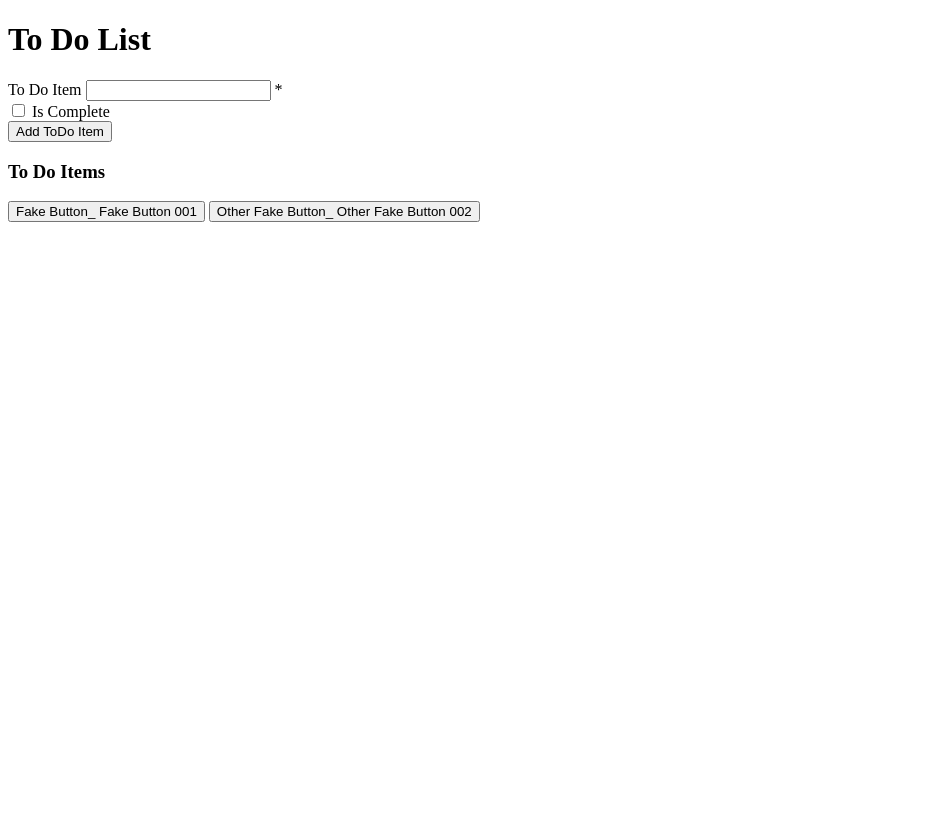
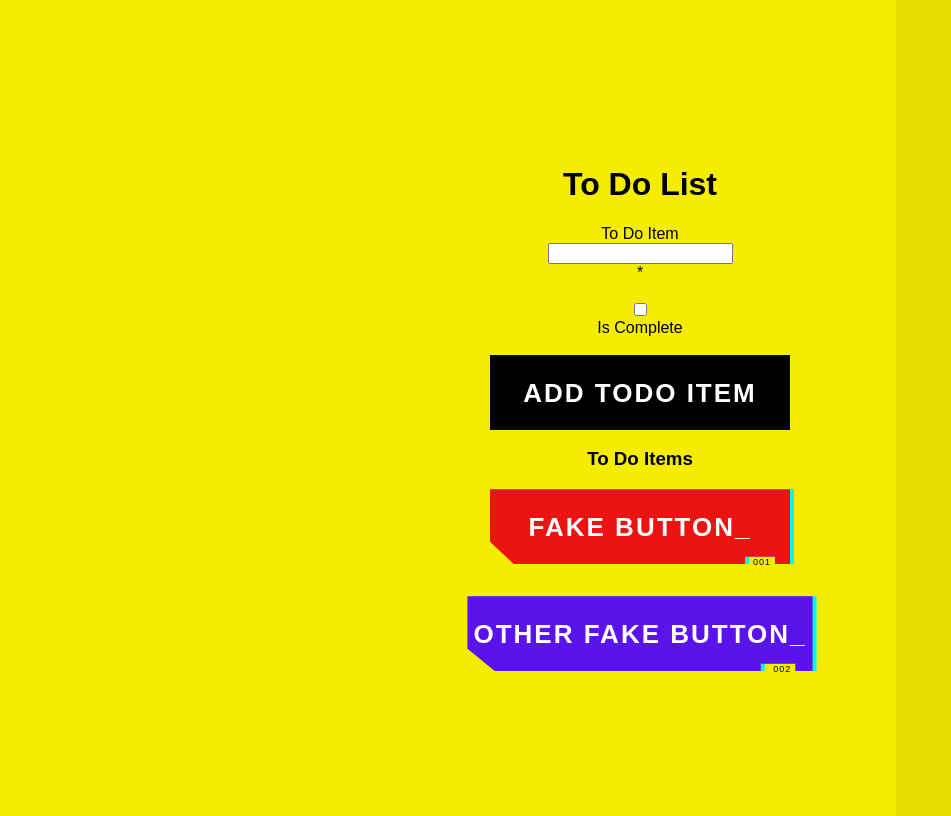
Before and after one commit to hunterthis/To-Do-List-App, a website: page index.html in a window 1280 px wide. Shown: the whole page, without its empty margins (0-951 px from the left). Drawn offline with Linux system fonts and the light colour scheme; a web font is replaced by a local one.

Commit message:
added cyberpunk details found online

```diff
--- a/css/styles.css
+++ b/css/styles.css
@@ -1,3 +1,5 @@
+
+
 .todo{
 
     box-sizing: border-box;
@@ -17,3 +19,206 @@ margin:0px;
     opacity: 50%;
     background-color: orange;
 }
+
+
+@font-face {
+  font-family: Cyber;
+  src: url("https://assets.codepen.io/605876/Blender-Pro-Bold.otf");
+  font-display: swap;
+}
+
+* {
+  box-sizing: border-box;
+}
+
+body {
+  display: flex;
+  align-items: center;
+  flex-direction: column;
+  justify-content: center;
+  min-height: 100vh;
+  font-family: 'Cyber', sans-serif;
+  background-color: aquamarine;
+  background: linear-gradient(90deg, #f5ed00 70%, #e6de00 70%), #fff700;
+}
+
+body .cybr-btn + .cybr-btn {
+  margin-top: 2rem;
+}
+
+input#add.cybr-btn{
+    background-color: black;
+}
+
+
+.cybr-btn {
+  --primary: hsl(var(--primary-hue), 85%, calc(var(--primary-lightness, 50) * 1%));
+  --shadow-primary: hsl(var(--shadow-primary-hue), 90%, 50%);
+  --primary-hue: 0;
+  --primary-lightness: 50;
+  --color: hsl(0, 0%, 100%);
+  --font-size: 26px;
+  --shadow-primary-hue: 180;
+  --label-size: 9px;
+  --shadow-secondary-hue: 60;
+  --shadow-secondary: hsl(var(--shadow-secondary-hue), 90%, 60%);
+  --clip: polygon(0 0, 100% 0, 100% 100%, 95% 100%, 95% 90%, 85% 90%, 85% 100%, 8% 100%, 0 70%);
+  --border: 4px;
+  --shimmy-distance: 5;
+  --clip-one: polygon(0 2%, 100% 2%, 100% 95%, 95% 95%, 95% 90%, 85% 90%, 85% 95%, 8% 95%, 0 70%);
+  --clip-two: polygon(0 78%, 100% 78%, 100% 100%, 95% 100%, 95% 90%, 85% 90%, 85% 100%, 8% 100%, 0 78%);
+  --clip-three: polygon(0 44%, 100% 44%, 100% 54%, 95% 54%, 95% 54%, 85% 54%, 85% 54%, 8% 54%, 0 54%);
+  --clip-four: polygon(0 0, 100% 0, 100% 0, 95% 0, 95% 0, 85% 0, 85% 0, 8% 0, 0 0);
+  --clip-five: polygon(0 0, 100% 0, 100% 0, 95% 0, 95% 0, 85% 0, 85% 0, 8% 0, 0 0);
+  --clip-six: polygon(0 40%, 100% 40%, 100% 85%, 95% 85%, 95% 85%, 85% 85%, 85% 85%, 8% 85%, 0 70%);
+  --clip-seven: polygon(0 63%, 100% 63%, 100% 80%, 95% 80%, 95% 80%, 85% 80%, 85% 80%, 8% 80%, 0 70%);
+  font-family: 'Cyber', sans-serif;
+  color: var(--color);
+  cursor: pointer;
+  background: transparent;
+  text-transform: uppercase;
+  font-size: var(--font-size);
+  outline: transparent;
+  letter-spacing: 2px;
+  position: relative;
+  font-weight: 700;
+  border: 0;
+  min-width: 300px;
+  height: 75px;
+  line-height: 75px;
+  transition: background 0.2s;
+}
+
+.cybr-btn:hover {
+  --primary: hsl(var(--primary-hue), 85%, calc(var(--primary-lightness, 50) * 0.8%));
+}
+.cybr-btn:active {
+  --primary: hsl(var(--primary-hue), 85%, calc(var(--primary-lightness, 50) * 0.6%));
+}
+
+.cybr-btn:after,
+.cybr-btn:before {
+  content: '';
+  position: absolute;
+  top: 0;
+  left: 0;
+  right: 0;
+  bottom: 0;
+  clip-path: var(--clip);
+  z-index: -1;
+}
+
+.cybr-btn:before {
+  background: var(--shadow-primary);
+  transform: translate(var(--border), 0);
+}
+
+.cybr-btn:after {
+  background: var(--primary);
+}
+
+.cybr-btn__tag {
+  position: absolute;
+  padding: 1px 4px;
+  letter-spacing: 1px;
+  line-height: 1;
+  bottom: -5%;
+  right: 5%;
+  font-weight: normal;
+  color: hsl(0, 0%, 0%);
+  font-size: var(--label-size);
+}
+
+.cybr-btn__glitch {
+  position: absolute;
+  top: calc(var(--border) * -1);
+  left: calc(var(--border) * -1);
+  right: calc(var(--border) * -1);
+  bottom: calc(var(--border) * -1);
+  background: var(--shadow-primary);
+  text-shadow: 2px 2px var(--shadow-primary), -2px -2px var(--shadow-secondary);
+  clip-path: var(--clip);
+  animation: glitch 2s infinite;
+  display: none;
+}
+
+.cybr-btn:hover .cybr-btn__glitch {
+  display: block;
+}
+
+.cybr-btn__glitch:before {
+  content: '';
+  position: absolute;
+  top: calc(var(--border) * 1);
+  right: calc(var(--border) * 1);
+  bottom: calc(var(--border) * 1);
+  left: calc(var(--border) * 1);
+  clip-path: var(--clip);
+  background: var(--primary);
+  z-index: -1;
+}
+
+@keyframes glitch {
+  0% {
+    clip-path: var(--clip-one);
+  }
+  2%, 8% {
+    clip-path: var(--clip-two);
+    transform: translate(calc(var(--shimmy-distance) * -1%), 0);
+  }
+  6% {
+    clip-path: var(--clip-two);
+    transform: translate(calc(var(--shimmy-distance) * 1%), 0);
+  }
+  9% {
+    clip-path: var(--clip-two);
+    transform: translate(0, 0);
+  }
+  10% {
+    clip-path: var(--clip-three);
+    transform: translate(calc(var(--shimmy-distance) * 1%), 0);
+  }
+  13% {
+    clip-path: var(--clip-three);
+    transform: translate(0, 0);
+  }
+  14%, 21% {
+    clip-path: var(--clip-four);
+    transform: translate(calc(var(--shimmy-distance) * 1%), 0);
+  }
+  25% {
+    clip-path: var(--clip-five);
+    transform: translate(calc(var(--shimmy-distance) * 1%), 0);
+  }
+  30% {
+    clip-path: var(--clip-five);
+    transform: translate(calc(var(--shimmy-distance) * -1%), 0);
+  }
+  35%, 45% {
+    clip-path: var(--clip-six);
+    transform: translate(calc(var(--shimmy-distance) * -1%));
+  }
+  40% {
+    clip-path: var(--clip-six);
+    transform: translate(calc(var(--shimmy-distance) * 1%));
+  }
+  50% {
+    clip-path: var(--clip-six);
+    transform: translate(0, 0);
+  }
+  55% {
+    clip-path: var(--clip-seven);
+    transform: translate(calc(var(--shimmy-distance) * 1%), 0);
+  }
+  60% {
+    clip-path: var(--clip-seven);
+    transform: translate(0, 0);
+  }
+  31%, 61%, 100% {
+    clip-path: var(--clip-four);
+  }
+}
+
+.cybr-btn:nth-of-type(2) {
+  --primary-hue: 260;
+}
```
